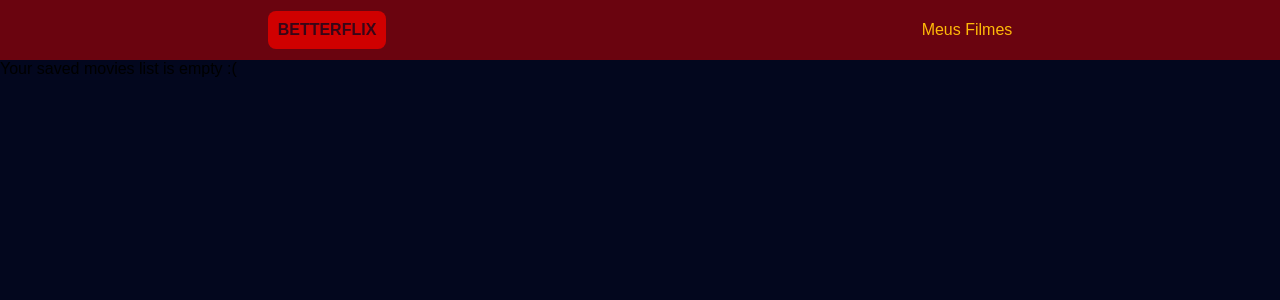
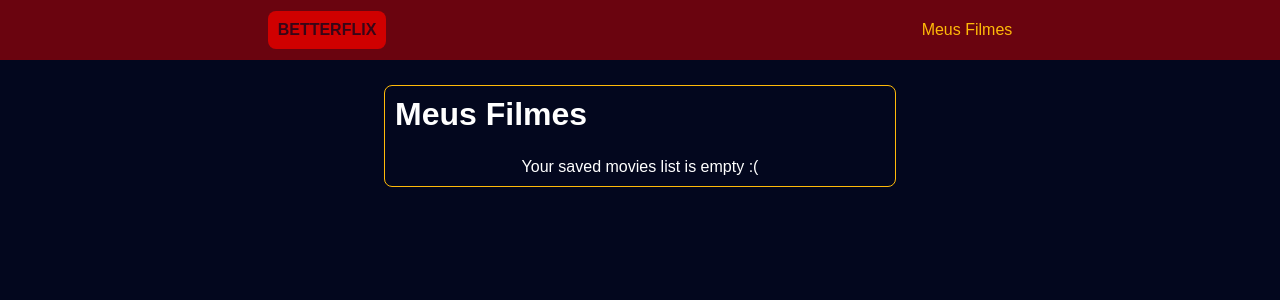
Before and after one commit to Siqm/BetterFlix, a React (Create React App) app in the folder frontend/: page /favorites in a window 1280 px wide. Shown: the top 300 px of the page. Built offline with nearby package versions, Linux system fonts and the light colour scheme.

Commit message:
Estilo para favoritos

```diff
--- a/frontend/src/pages/Favorites/index.jsx
+++ b/frontend/src/pages/Favorites/index.jsx
@@ -25,10 +25,11 @@ export default function Favorites() {
   return (
     <div className={styles.container}>
       <div className={styles.main}>
+        <h1>Meus Filmes</h1>
         <ul className={styles.list}>
           {
             movies.length === 0 &&
-            <span>Your saved movies list is empty :(</span>
+            <span className={styles.empty}>Your saved movies list is empty :(</span>
           }
 
           <ul>
@@ -39,7 +40,7 @@ export default function Favorites() {
                     <span>{i.title}</span>
 
                     <div>
-                      <Link to={`/filmes/${i.id}`}>See details</Link>
+                      <Link to={`/movie/${i.id}`}>See details</Link>
                       <button onClick={() => {removeMovie(i.id)}}>Remove</button>
                     </div>
                   </li>
--- a/frontend/src/pages/Favorites/styles.module.scss
+++ b/frontend/src/pages/Favorites/styles.module.scss
@@ -0,0 +1,46 @@
+.container {
+    color: #fff;
+    width: 40%;
+    margin: auto;
+}
+
+.main {
+    margin-top: 25px;
+    border: solid 1px var(--yellow-700);
+    border-radius: 8px;
+    padding: 10px;
+}
+
+.list {
+    margin-top: 25px;
+
+    li {
+        list-style-type: none;
+        display: flex;
+        flex-direction: row;
+        justify-content: space-between;
+
+        button {
+            margin-left: 10px;
+            background-color: var(--yellow-700);
+            padding: 5px;
+            border-radius: 8px;
+            border: solid 1px #000;
+
+        }
+
+        a {
+            background-color: var(--yellow-700);
+            padding: 5px;
+            border-radius: 8px;
+            border: solid 1px #000;
+            color: #000;
+        }
+    }
+
+    .empty {
+        width: 100%;
+        display: flex;
+        justify-content: center;
+    }
+}
```
Also changed, not shown: frontend/src/pages/Home/trash.txt (deleted).
